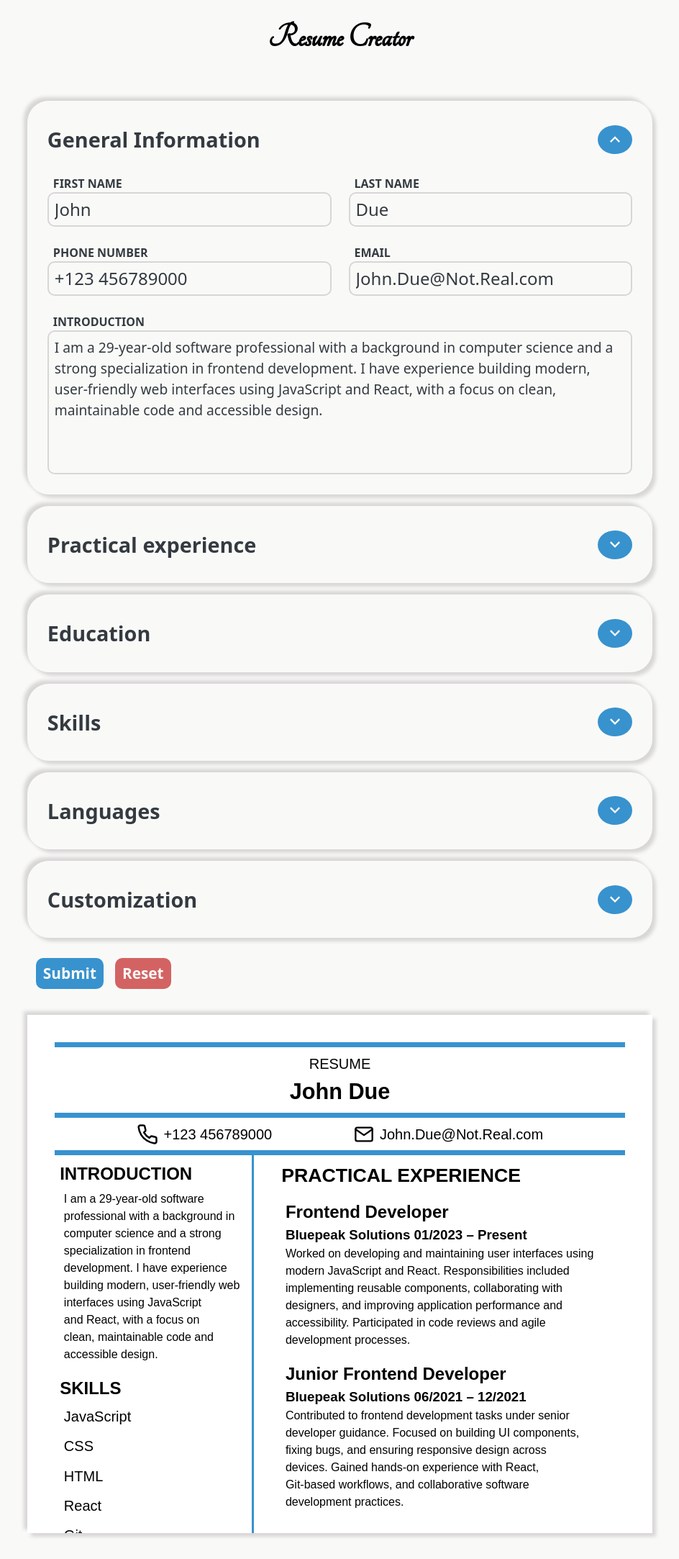
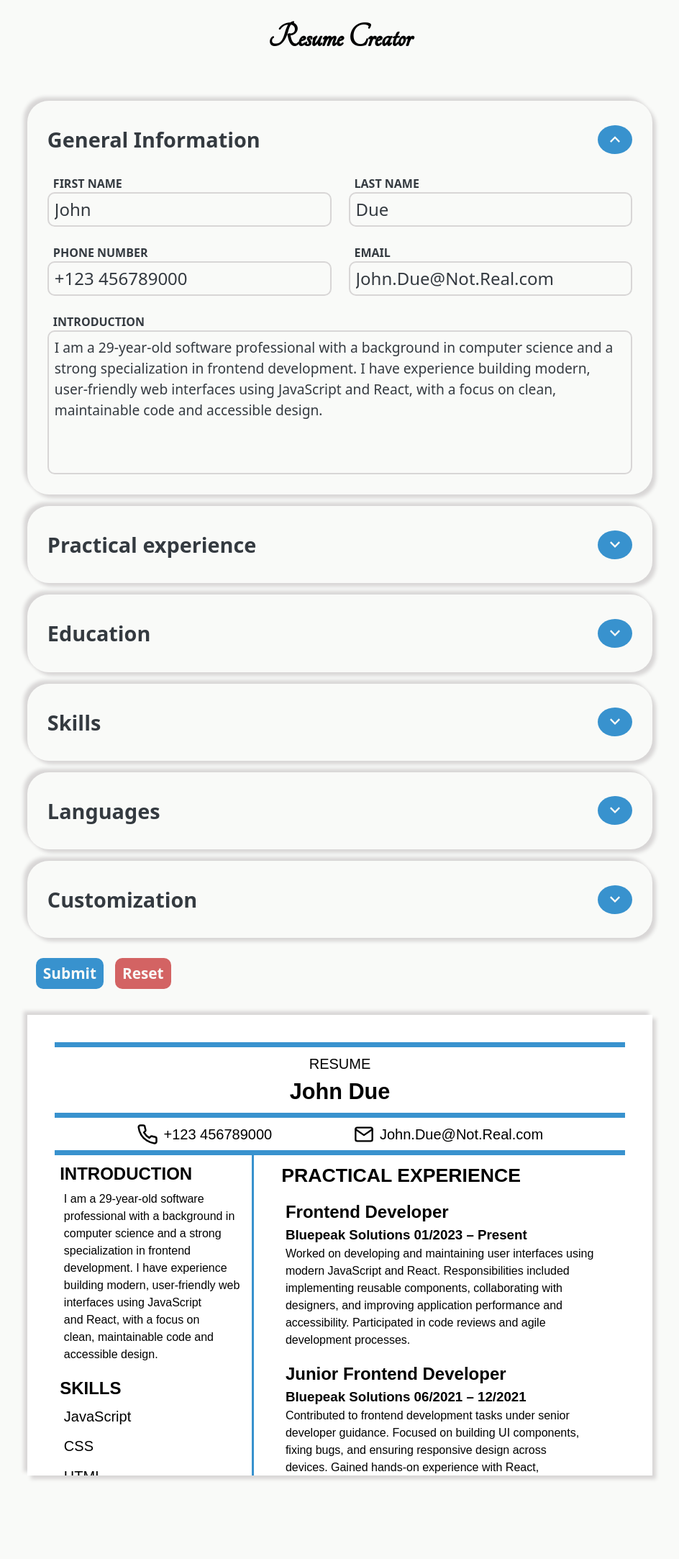
Before and after one commit to V1IRuZ/cv-application, a React (Vite) app: page / in a window 1280 px wide. Shown: the whole page at 72% size, without its empty margins (160-1104 px from the left). After the commit the page ends 2086 px from the top, so only its background shows below. Built offline with nearby package versions, Linux system fonts and the light colour scheme.

Commit message:
style: change the resume position to fixed

```diff
--- a/src/styles/App.css
+++ b/src/styles/App.css
@@ -40,15 +40,14 @@ main {
 
 .a4-container {
   background-color: #ffffff;
-  position: sticky;
-  top: 5vh;
+  position: fixed;
   display: flex;
   align-items: center;
   justify-content: center;
   overflow: auto;
   padding: 10mm;
   width: 230mm;
-  height: 90vh;
+  height: 80vh;
   --shadow: #d8d6d6;
   box-shadow:
     5px 5px 5px var(--shadow),
```
